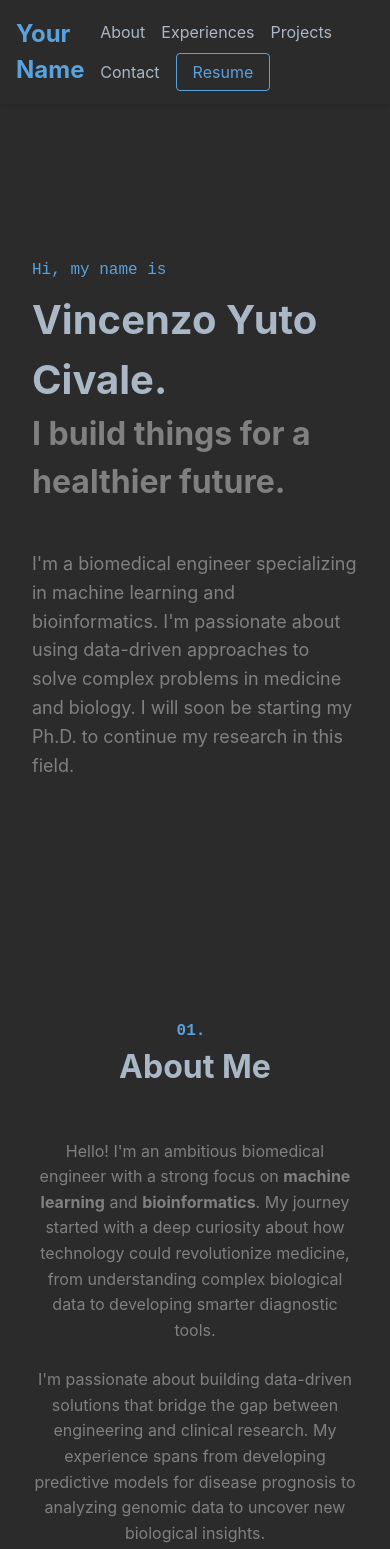
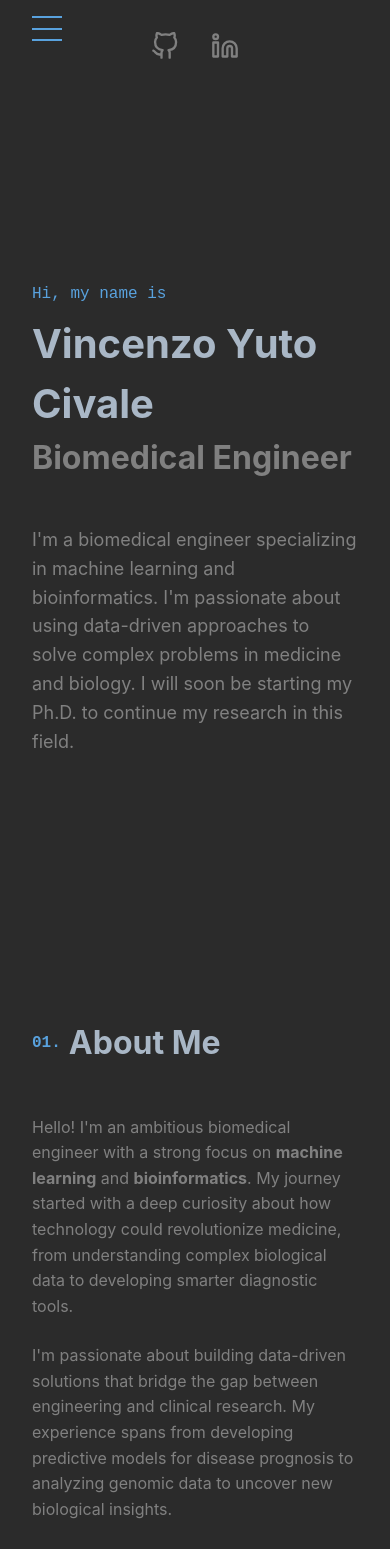
Before and after one commit to vincenzocivale/vincenzocivale.github.io, a React (Create React App) app in the folder portfolio/: page / in a window 390 px wide. Shown: the top 1549 px of the page. Built offline with nearby package versions, Linux system fonts and the light colour scheme.

Commit message:
feat: enhance Navbar with mobile menu toggle and scroll effect; update About and Home components for improved layout and styling

```diff
--- a/portfolio/src/App.js
+++ b/portfolio/src/App.js
@@ -1,27 +1,36 @@
-import React from 'react';
+import React, { useState } from 'react';
 import Navbar from './components/Navbar';
 import Home from './components/Home';
 import About from './components/About';
 import Experiences from './components/Experiences';
 import Projects from './components/Projects';
 import Contact from './components/Contact';
-import Socials from './components/Socials'; // Importa il nuovo componente
-import Email from './components/Email';     // Importa il nuovo componente
+import Socials from './components/Socials';
+import Email from './components/Email';
 import './styles/main.css';
 
 const App = () => {
+  const [isMenuOpen, setIsMenuOpen] = useState(false);
+
   return (
     <div className="App">
-      <Navbar />
-      <Socials />
-      <Email />
+      {/* Pass the state and a function to update it to the Navbar */}
+      <Navbar isMenuOpen={isMenuOpen} setIsMenuOpen={setIsMenuOpen} />
+
+      {/* Conditionally render the overlay */}
+      <div className={`overlay ${isMenuOpen ? 'open' : ''}`} onClick={() => setIsMenuOpen(false)}></div>
+
+      {/* Conditionally render the Socials and Email components */}
+      <Socials isMenuOpen={isMenuOpen} />
+      <Email isMenuOpen={isMenuOpen} />
+
       <main>
         <Home />
         <About />
         <Experiences />
         <Projects />
         <Contact />
-        <Socials />
+        {/* You only need one Socials component. The desktop and mobile versions are handled by CSS. */}
       </main>
     </div>
   );
--- a/portfolio/src/components/About.js
+++ b/portfolio/src/components/About.js
@@ -28,8 +28,13 @@ const About = () => {
               <li>Database Management (SQL)</li>
             </ul>
           </div>
-          <div className="about-image-container">
+         <div className="about-image-container">
             <img src="/assets/images/cv_profile.jpg" alt="Profile Picture" className="profile-image" />
+            <svg className="profile-text-svg" viewBox="0 0 50 300"> {/* ViewBox adattato alle dimensioni CSS */}
+              <text x="50%" y="50%" text-anchor="middle" className="svg-text-outline">
+                プロフィール
+              </text>
+            </svg>
           </div>
         </div>
       </div>
--- a/portfolio/src/components/Home.js
+++ b/portfolio/src/components/Home.js
@@ -5,8 +5,8 @@ const Home = () => {
   return (
     <section id="home" className="home-section">
       <p className="intro">Hi, my name is</p>
-      <h1 className="name">Vincenzo Yuto Civale.</h1>
-      <h2 className="title">I build things for a healthier future.</h2>
+      <h1 className="name">Vincenzo Yuto Civale</h1>
+      <h2 className="title">Biomedical Engineer</h2>
       <p className="description">
         I'm a biomedical engineer specializing in machine learning and bioinformatics.
         I'm passionate about using data-driven approaches to solve complex problems in medicine and biology.
--- a/portfolio/src/components/Navbar.js
+++ b/portfolio/src/components/Navbar.js
@@ -1,12 +1,43 @@
-import React from 'react';
+import React, { useState, useEffect } from 'react';
 import './../styles/Navbar.css';
 
 const Navbar = () => {
+  const [isMenuOpen, setIsMenuOpen] = useState(false);
+  const [isScrolled, setIsScrolled] = useState(false);
+
+  const handleMenuToggle = () => {
+    setIsMenuOpen(!isMenuOpen);
+  };
+
+  const handleScroll = () => {
+    if (window.scrollY > 100) {
+      setIsScrolled(true);
+    } else {
+      setIsScrolled(false);
+    }
+  };
+
+  useEffect(() => {
+    window.addEventListener('scroll', handleScroll);
+    return () => {
+      window.removeEventListener('scroll', handleScroll);
+    };
+  }, []);
+
   return (
-    <nav className="navbar">
+    <nav className={`navbar ${isScrolled ? 'scrolled' : ''}`}>
       <div className="nav-logo">
-        <a href="#home">Your Name</a>
+        <a href="#home"></a>
       </div>
+
+      {/* Mobile menu toggle button */}
+      <button className="menu-toggle" onClick={handleMenuToggle} aria-label="Toggle menu">
+        <span className={`hamburger-line ${isMenuOpen ? 'open' : ''}`}></span>
+        <span className={`hamburger-line ${isMenuOpen ? 'open' : ''}`}></span>
+        <span className={`hamburger-line ${isMenuOpen ? 'open' : ''}`}></span>
+      </button>
+
+      {/* Desktop navigation links */}
       <ul className="nav-links">
         <li><a href="#about">About</a></li>
         <li><a href="#experiences">Experiences</a></li>
@@ -16,6 +47,17 @@ const Navbar = () => {
           <a href="/assets/cv/your-cv.pdf" download="Your-Name-CV.pdf">Resume</a>
         </li>
       </ul>
+
+      {/* Mobile navigation links */}
+      <ul className={`nav-links-mobile ${isMenuOpen ? 'open' : ''}`}>
+        <li><a href="#about" onClick={handleMenuToggle}>About</a></li>
+        <li><a href="#experiences" onClick={handleMenuToggle}>Experiences</a></li>
+        <li><a href="#projects" onClick={handleMenuToggle}>Projects</a></li>
+        <li><a href="#contact" onClick={handleMenuToggle}>Contact</a></li>
+        <li className="nav-cv-mobile">
+          <a href="/assets/cv/your-cv.pdf" download="Your-Name-CV.pdf" onClick={handleMenuToggle}>Resume</a>
+        </li>
+      </ul>
     </nav>
   );
 };
--- a/portfolio/src/styles/About.css
+++ b/portfolio/src/styles/About.css
@@ -55,6 +55,7 @@
   left: 0;
   color: var(--primary-color);
 }
+/* About.css */
 
 .about-image-container {
   flex: 1;
@@ -63,52 +64,41 @@
   border-radius: 4px;
 }
 
+/* Stili per l'immagine */
 .profile-image {
   width: 100%;
   border-radius: 4px;
+  filter: contrast(1);
   transition: all 0.3s ease-in-out;
+  z-index: 1; /* Abbassato per far sì che l'SVG la sovrasti */
+  position: relative;
 }
 
-.about-image-container::after {
-  content: '';
+.profile-text-svg {
   position: absolute;
-  width: 100%;
-  height: 100%;
-  border: 2px solid var(--primary-color);
-  border-radius: 4px;
-  top: 20px;
-  left: 20px;
-  z-index: -1;
-  transition: all 0.3s ease-in-out;
+   top: calc(100px + 250px);
+  right: 0;
+  transform: translate(50%, -50%);
+  z-index: 3;
+  width: 50px;
+  height: 300px;
 }
 
-/* Media Query per schermi piccoli (es. tablet e smartphone) */
+/* Stile per il testo dentro l'SVG */
+.svg-text-outline {
+  font-family: var(--font-sans);
+  font-size: 50px;
+  fill: var(--secondary-color); /* Colore del riempimento */
+
+  stroke: var(--border-color); /* Colore del contorno (stesso del riempimento per spessore) */
+  stroke-width: 4px; /* Larghezza del contorno per renderlo più spesso */
+
+  writing-mode: vertical-rl;
+  text-orientation: upright;
+}
+
 @media (max-width: 768px) {
-  .about-content {
-    flex-direction: column;
-    align-items: center;
-  }
-
   .about-image-container {
     display: none;
   }
-
-  .about-section {
-    padding: var(--section-padding-mobile);
-  }
-
-  .about-text {
-    text-align: center;
-  }
-
-  .about-heading {
-    flex-direction: column;
-    align-items: center;
-    text-align: center;
-  }
-
-  .skills-list {
-    grid-template-columns: 1fr;
-    text-align: left;
-  }
 }
--- a/portfolio/src/styles/Navbar.css
+++ b/portfolio/src/styles/Navbar.css
@@ -1,30 +1,33 @@
+/* Core Navbar Styles */
 .navbar {
   display: flex;
   justify-content: space-between;
   align-items: center;
   padding: 1rem 2rem;
-  background-color: var(--background-color);
+  background-color: transparent;
   color: var(--secondary-color);
   position: fixed;
   width: 100%;
   top: 0;
   z-index: 1000;
-  box-shadow: 0 2px 4px rgba(0, 0, 0, 0.1);
+  transition: all 0.25s cubic-bezier(0.645, 0.045, 0.355, 1);
+  font-family: var(--font-mono); /* Use a mono font for the nav links */
+}
+
+.navbar.scrolled {
+  background-color: var(--background-scrolled); /* A slightly darker, opaque color */
+  box-shadow: 0 10px 30px -10px var(--shadow-color);
+  backdrop-filter: blur(10px);
 }
 
 .nav-logo a {
-  font-size: var(--font-size-md);
+  font-size: var(--font-size-lg); /* Slightly larger font size for the logo */
   font-weight: 700;
   color: var(--primary-color);
   text-decoration: none;
 }
 
-.nav-right {
-  display: flex;
-  align-items: center;
-  gap: 2rem;
-}
-
+/* Desktop Navigation */
 .nav-links {
   list-style: none;
   display: flex;
@@ -34,11 +37,27 @@
   flex-wrap: wrap;
 }
 
-.nav-links a {
+.nav-links li:not(.nav-cv) {
+  counter-increment: item 1;
+}
+
+.nav-links li a {
   color: var(--secondary-color);
   text-decoration: none;
   font-size: var(--font-size-xs);
-  transition: color 0.3s ease-in-out;
+  transition: all 0.3s ease-in-out;
+}
+
+.nav-links li a::before {
+  content: "0" counter(item) ".";
+  margin-right: 5px;
+  color: var(--primary-color);
+  font-size: var(--font-size-xxs);
+  text-align: right;
+}
+
+.nav-links li.nav-cv a::before {
+  content: none;
 }
 
 .nav-links a:hover {
@@ -57,15 +76,110 @@
   background-color: var(--link-hover-color);
 }
 
-/* Media query per schermi più piccoli (es. tablet e smartphone) */
+/* Hamburger Menu & Mobile Navigation */
+.menu-toggle {
+  display: none; /* Hidden on desktop */
+  background: none;
+  border: none;
+  cursor: pointer;
+  z-index: 1010;
+  position: relative;
+  width: 30px;
+  height: 25px;
+}
+
+.hamburger-line {
+  display: block;
+  width: 100%;
+  height: 2px;
+  background-color: var(--primary-color);
+  position: absolute;
+  left: 0;
+  transition: all 0.3s ease-in-out;
+}
+
+.hamburger-line:nth-child(1) { top: 0; }
+.hamburger-line:nth-child(2) { top: 50%; transform: translateY(-50%); }
+.hamburger-line:nth-child(3) { bottom: 0; }
+
+.hamburger-line.open:nth-child(1) {
+  top: 50%;
+  transform: translateY(-50%) rotate(45deg);
+}
+
+.hamburger-line.open:nth-child(2) {
+  opacity: 0;
+}
+
+.hamburger-line.open:nth-child(3) {
+  bottom: 50%;
+  transform: translateY(50%) rotate(-45deg);
+}
+
+.nav-links-mobile {
+  list-style: none;
+  display: flex; /* Keep this to ensure flexbox works on mobile */
+  flex-direction: column;
+  position: fixed; /* Position it relative to the viewport */
+  top: 0;
+  right: -100vw; /* Initially off-screen */
+  width: min(75vw, 400px);
+  height: 100vh;
+  background-color: var(--background-scrolled);
+  padding: 5rem 2rem;
+  box-shadow: -10px 0 30px -10px var(--shadow-color);
+  transition: right 0.3s ease-in-out;
+  z-index: 999;
+  font-family: var(--font-sans);
+  justify-content: center;
+  align-items: center;
+}
+.nav-links-mobile.open {
+  right: 0;
+  display: flex;
+  align-items: center;
+  justify-content: center;
+  gap: 2rem;
+}
+
+
+
+.nav-cv-mobile a {
+  border: 1px solid var(--primary-color);
+  padding: 0.75rem 1.5rem;
+  border-radius: 4px;
+  color: var(--primary-color);
+  transition: all 0.3s ease-in-out;
+}
+
 @media (max-width: 768px) {
-  .navbar {
-    padding: 1rem;
+  .nav-links {
+    display: none; /* Hide desktop links */
   }
-  .nav-links {
-    gap: 1rem;
+
+  .menu-toggle {
+    display: block; /* Show hamburger menu */
   }
-  .nav-right {
-    gap: 1rem;
+  .nav-logo {
+    display: none;
   }
 }
+
+.overlay {
+  position: fixed;
+  top: 0;
+  left: 0;
+  width: 100%;
+  height: 100%;
+  background-color: rgba(10, 25, 47, 0.7); /* Adjust color and transparency */
+  backdrop-filter: blur(5px);
+  z-index: 998; /* Lower than the mobile menu (999) */
+  opacity: 0;
+  visibility: hidden;
+  transition: opacity 0.3s ease-in-out, visibility 0.3s ease-in-out;
+}
+
+.overlay.open {
+  opacity: 1;
+  visibility: visible;
+}
```
